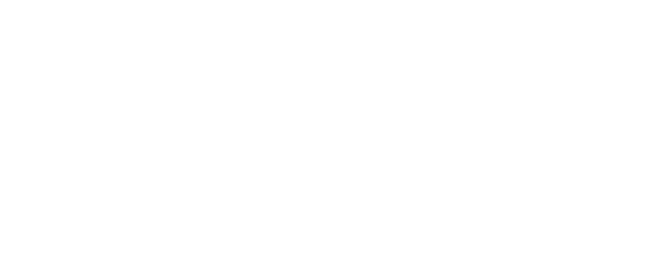
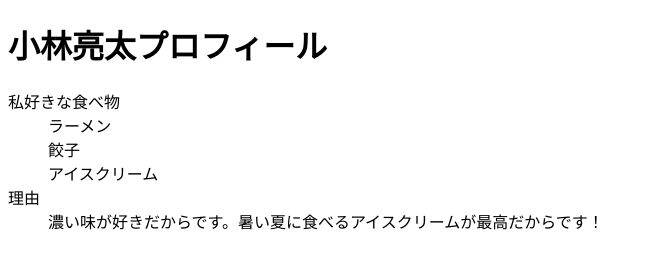
Before and after one commit to kobayashiryoryo/-, a plain HTML site: page index.html in a window 1280 px wide. Shown: the whole page, without its empty margins (0-652 px from the left). Drawn offline with Linux system fonts and the light colour scheme.

Commit message:
Update index.html

```diff
--- a/index.html
+++ b/index.html
@@ -4,3 +4,16 @@
   <meta charset="UTF-8">
   <title><小林亮太のプロフィール</title>
 </head>
+<body>
+<h1>小林亮太プロフィール</h1>
+</body>
+</html>
+
+<dl>
+<dt>私好きな食べ物</dt>
+<dd>ラーメン</dd>
+<dd>餃子</dd>
+<dd>アイスクリーム</dd>
+<dt>理由</dt>
+<dd>濃い味が好きだからです。暑い夏に食べるアイスクリームが最高だからです！</dd>
+</dl>
```
